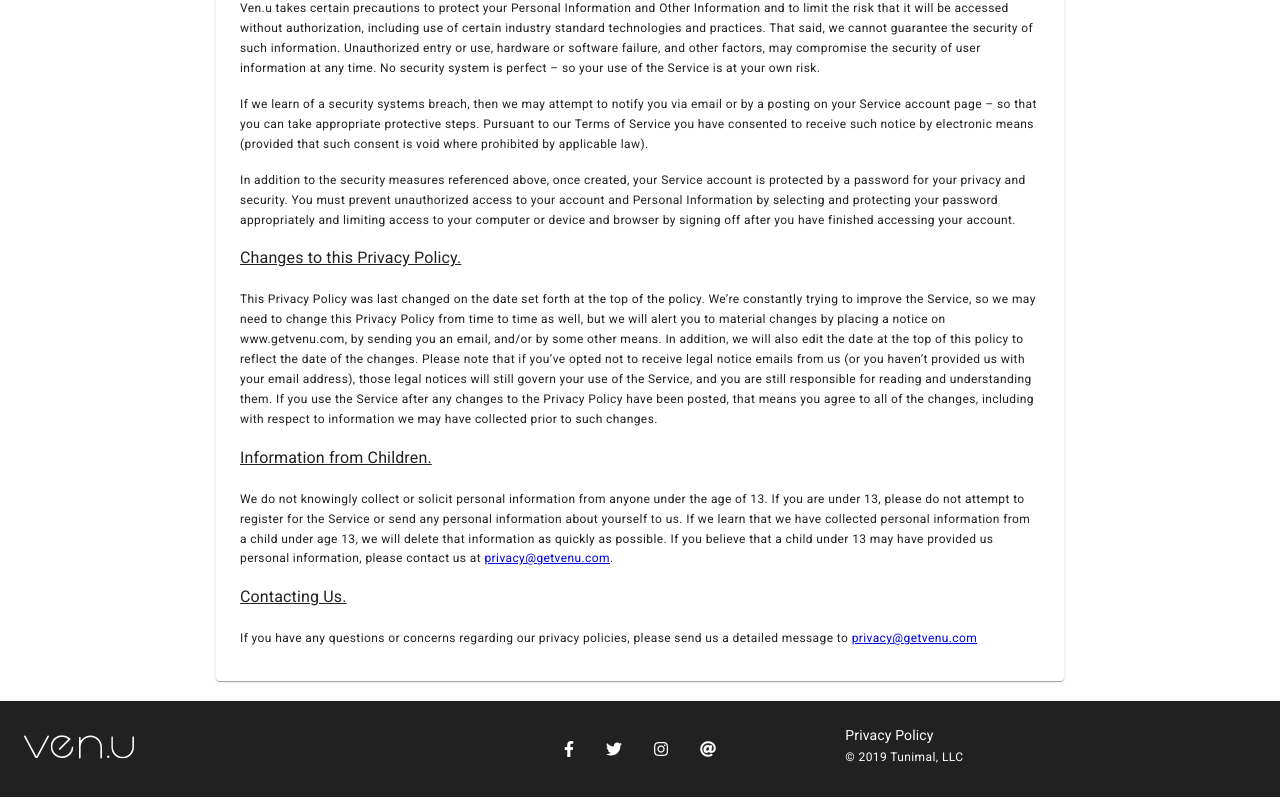
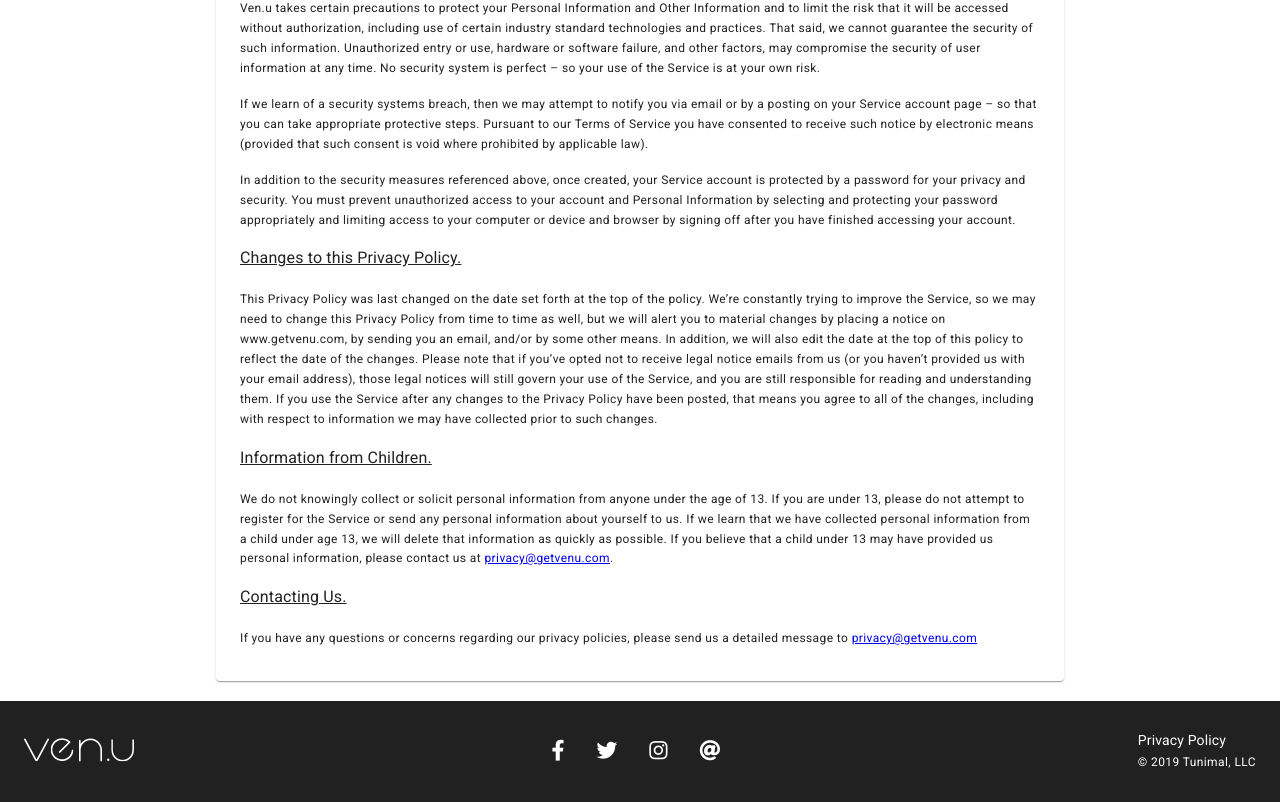
Before and after one commit to benjaminsinaiko/ven.u, a React (Create React App) app in the folder client/: page /privacy in a window 1280 px wide. Shown: the part 1733-2535 px from the top of the page. Built offline with nearby package versions, Linux system fonts and the light colour scheme.

Commit message:
Refactor Footer, move styles out

```diff
--- a/client/src/components/layout/Footer.js
+++ b/client/src/components/layout/Footer.js
@@ -1,51 +1,19 @@
 import React from 'react';
-import PropTypes from 'prop-types';
 import { Link } from 'react-router-dom';
-import { withStyles } from '@material-ui/core/styles';
 import { Grid, Typography } from '@material-ui/core';
 
+import useStyles from './styles/FooterStyles';
 import logoName from '../../assets/navLogo.png';
 
-const styles = theme => ({
-  root: {
-    backgroundColor: '#212121',
-    padding: theme.spacing.unit * 3
-  },
-  social: {
-    display: 'flex',
-    justifyContent: 'center',
-    alignItems: 'flex-end'
-  },
-  socialIcons: {
-    color: 'white',
-    '&:hover': {
-      color: '#E48611'
-    },
-    margin: theme.spacing.unit * 2
-  },
-  text: {
-    color: 'white'
-  },
-  links: {
-    color: 'white',
-    textDecoration: 'none',
-    '&:hover': {
-      color: '#E48611'
-    }
-  }
-});
-
-const Footer = props => {
-  const { classes } = props;
+const Footer = () => {
+  const classes = useStyles();
 
   return (
     <footer className={classes.root}>
-      <Grid container className={classes.text}>
-        <Grid item sm={4} style={{ alignSelf: 'center' }}>
-          <Link to="/" className={classes.links}>
-            <img src={logoName} alt="logo" />
+      <Link to="/">
+        <img src={logoName} alt="logo" className={classes.logo} />
       </Link>
-        </Grid>
+
       <Grid item sm={4} className={classes.social}>
         <a href="http://www.facebook.com/getvenu">
           <i className={`fab fa-facebook-f ${classes.socialIcons}`} />
@@ -60,23 +28,17 @@ const Footer = props => {
           <i className={`fas fa-at ${classes.socialIcons}`} />
         </a>
       </Grid>
-        <Grid item sm={4}>
-          <Typography className={classes.text} variant="body2">
-            <Link to="/privacy" className={classes.links}>
+
+      <div className={classes.legal}>
+        <Typography variant="body2">
+          <Link to="/privacy" className={classes.privacy}>
             Privacy Policy
           </Link>
         </Typography>
-          <Typography className={classes.text} variant="caption">
-            &copy; {new Date().getFullYear()} Tunimal, LLC
-          </Typography>
-        </Grid>
-      </Grid>
+        <Typography variant="caption">&copy; {new Date().getFullYear()} Tunimal, LLC</Typography>
+      </div>
     </footer>
   );
 };
 
-Footer.propTypes = {
-  classes: PropTypes.object.isRequired
-};
-
-export default withStyles(styles)(Footer);
+export default Footer;
--- /dev/null
+++ b/client/src/components/layout/styles/FooterStyles.js
@@ -0,0 +1,42 @@
+import { makeStyles } from '@material-ui/core/styles';
+
+const useStyles = makeStyles(theme => ({
+  root: {
+    display: 'flex',
+    color: 'white',
+    backgroundColor: '#212121',
+    padding: theme.spacing.unit * 3,
+    justifyContent: 'space-between',
+    alignItems: 'center',
+    [theme.breakpoints.down('xs')]: {
+      flexDirection: 'column'
+    }
+  },
+  logo: {
+    '&:hover': {
+      filter:
+        'invert(54%) sepia(31%) saturate(3755%) hue-rotate(5deg) brightness(101%) contrast(87%)'
+    }
+  },
+  social: {
+    display: 'flex',
+    justifyContent: 'center'
+  },
+  socialIcons: {
+    color: 'white',
+    fontSize: '1.3rem',
+    margin: theme.spacing.unit * 2,
+    '&:hover': {
+      color: '#E48611'
+    }
+  },
+  privacy: {
+    color: 'inherit',
+    textDecoration: 'none',
+    '&:hover': {
+      color: '#E48611'
+    }
+  }
+}));
+
+export default useStyles;
```
Lines whose indentation alone changed are shown as unchanged.
